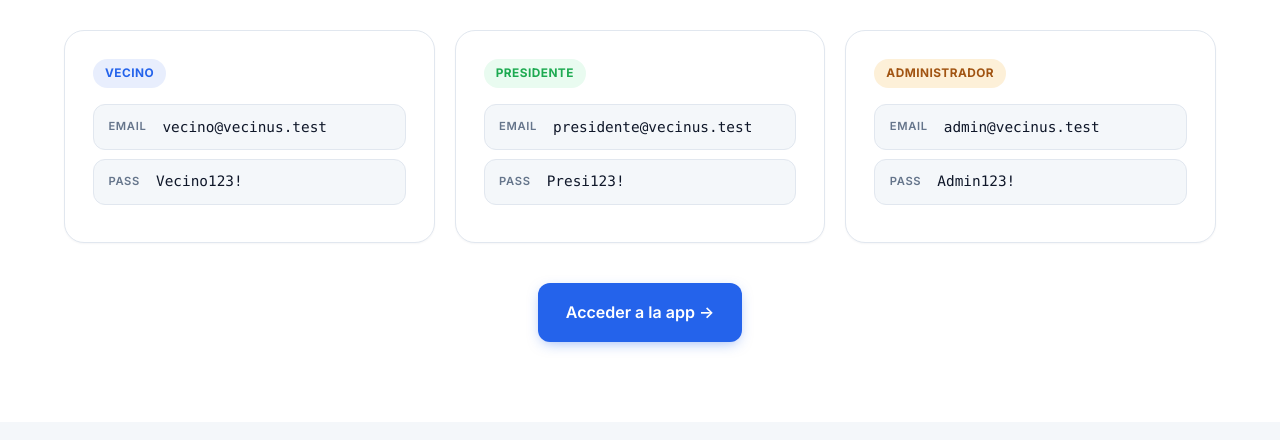
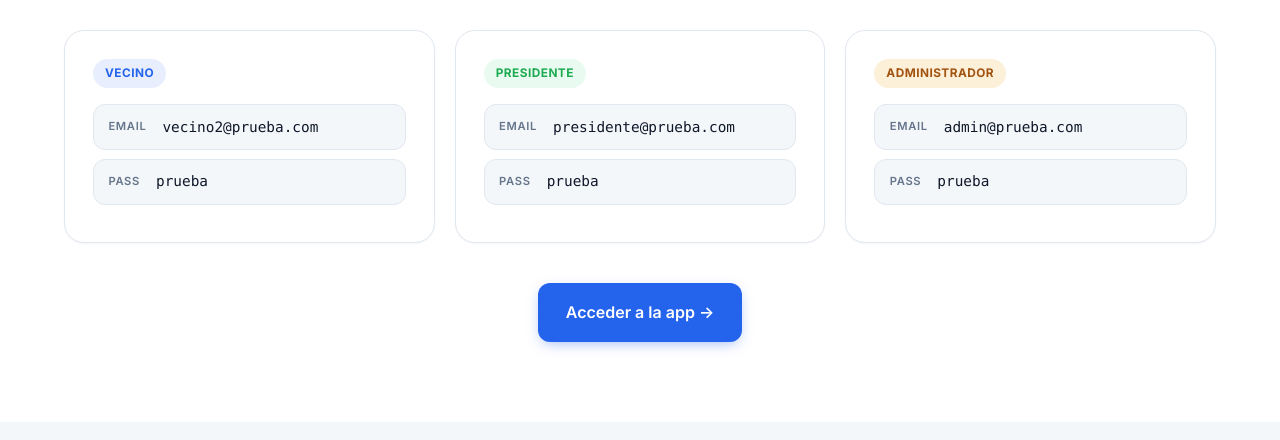
Before and after one commit to Vecinus/Landing, a plain HTML site: page index.html in a window 1280 px wide. Shown: the part 4764-5204 px from the top of the page. Drawn offline with Linux system fonts and the light colour scheme.

Commit message:
correcciones en cuentas

```diff
--- a/index.html
+++ b/index.html
@@ -1349,11 +1349,11 @@
             <span class="role-badge role-vecino">Vecino</span>
             <div class="credential">
               <span class="credential-label">Email</span>
-              <span class="credential-value" id="email-vecino">vecino@vecinus.test</span>
+              <span class="credential-value" id="email-vecino">vecino2@prueba.com</span>
             </div>
             <div class="credential">
               <span class="credential-label">Pass</span>
-              <span class="credential-value" id="pass-vecino">Vecino123!</span>
+              <span class="credential-value" id="pass-vecino">prueba</span>
             </div>
           </article>
 
@@ -1361,11 +1361,11 @@
             <span class="role-badge role-presidente">Presidente</span>
             <div class="credential">
               <span class="credential-label">Email</span>
-              <span class="credential-value" id="email-presi">presidente@vecinus.test</span>
+              <span class="credential-value" id="email-presi">presidente@prueba.com</span>
             </div>
             <div class="credential">
               <span class="credential-label">Pass</span>
-              <span class="credential-value" id="pass-presi">Presi123!</span>
+              <span class="credential-value" id="pass-presi">prueba</span>
             </div>
           </article>
 
@@ -1373,11 +1373,11 @@
             <span class="role-badge role-admin">Administrador</span>
             <div class="credential">
               <span class="credential-label">Email</span>
-              <span class="credential-value" id="email-admin">admin@vecinus.test</span>
+              <span class="credential-value" id="email-admin">admin@prueba.com</span>
             </div>
             <div class="credential">
               <span class="credential-label">Pass</span>
-              <span class="credential-value" id="pass-admin">Admin123!</span>
+              <span class="credential-value" id="pass-admin">prueba</span>
             </div>
           </article>
         </div>
```
